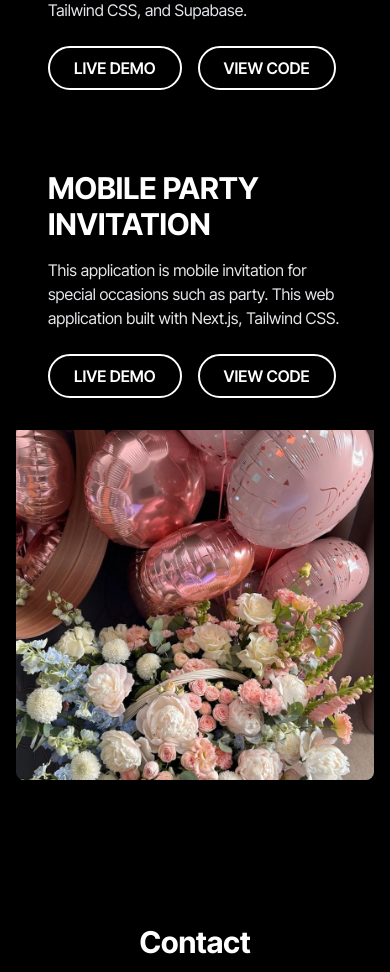
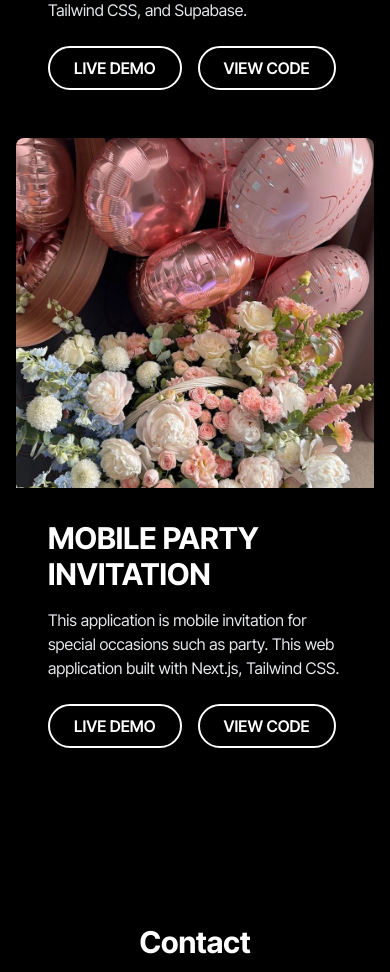
Before and after one commit to hyeri0903/hyeri0903.github.io, a Next.js app: page / in a window 390 px wide. Shown: the part 4080-5052 px from the top of the page. Built offline with nearby package versions, Linux system fonts and the light colour scheme.

Commit message:
mobile 화면에서 이미지가 위로 오도록 수정

```diff
--- a/components/projects/Mobileinvitations.tsx
+++ b/components/projects/Mobileinvitations.tsx
@@ -3,7 +3,7 @@ export default function Mobileinvitations() {
     <div>
       <div className="flex flex-col md:flex-row items-center rounded-lg overflow-hidden">
           {/* 오른쪽 텍스트 영역 */}
-          <div className="md:w-1/2 w-full p-8">
+          <div className="md:w-1/2 w-full p-8 order-2 md:order-1">
             <h3
               className="text-3xl font-bold text-black dark:text-white mb-4"
               style={{ textTransform: 'uppercase' }}
@@ -36,7 +36,7 @@ export default function Mobileinvitations() {
             </div>
           </div>
            {/* 오른쪽 이미지 영역 */}
-           <div className="md:w-1/2 w-full hover:cursor-pointer">
+           <div className="md:w-1/2 w-full hover:cursor-pointer order-1 md:order-2">
             <a href="https://mobile-invitation-rouge.vercel.app/" target="_blank" rel="noopener noreferrer">
               <img
                 src="/pink.jpg" // public 폴더에 이미지 넣고 경로 지정
```
